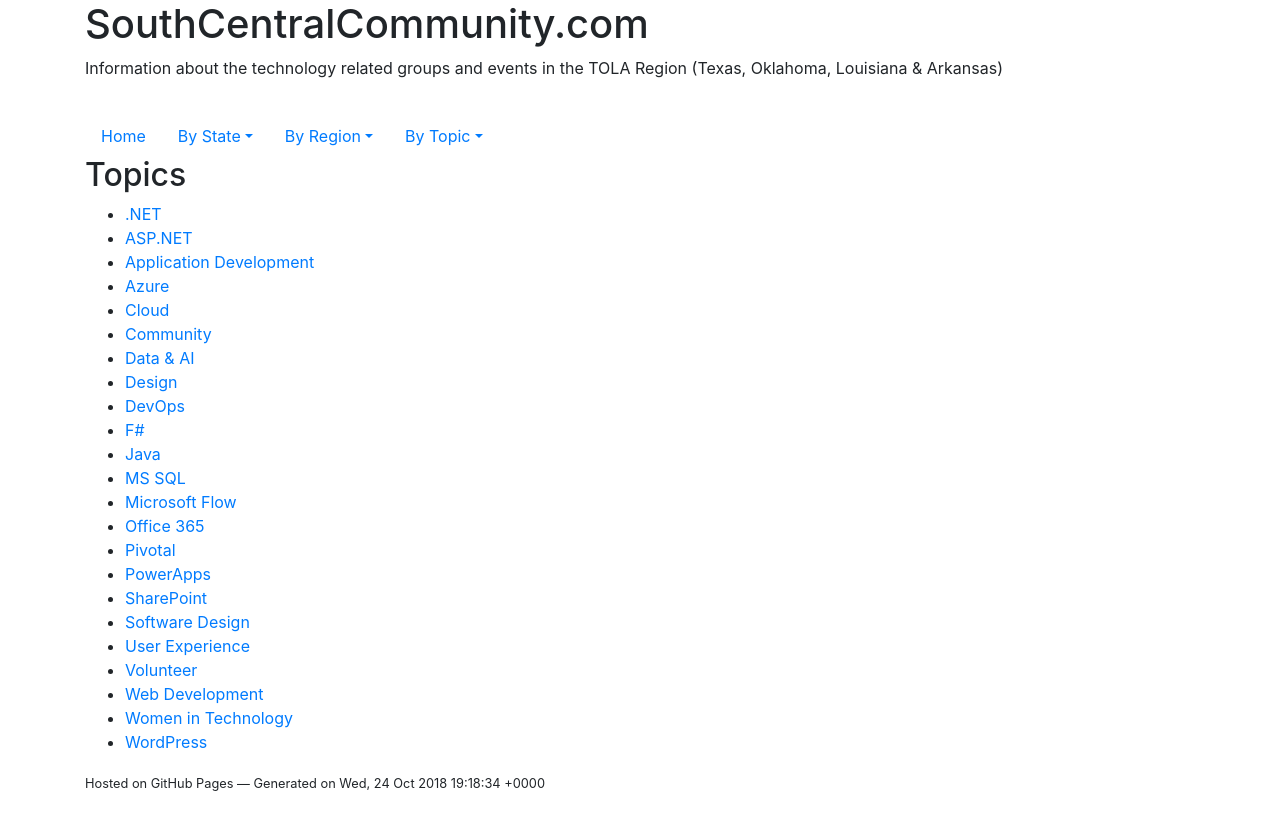
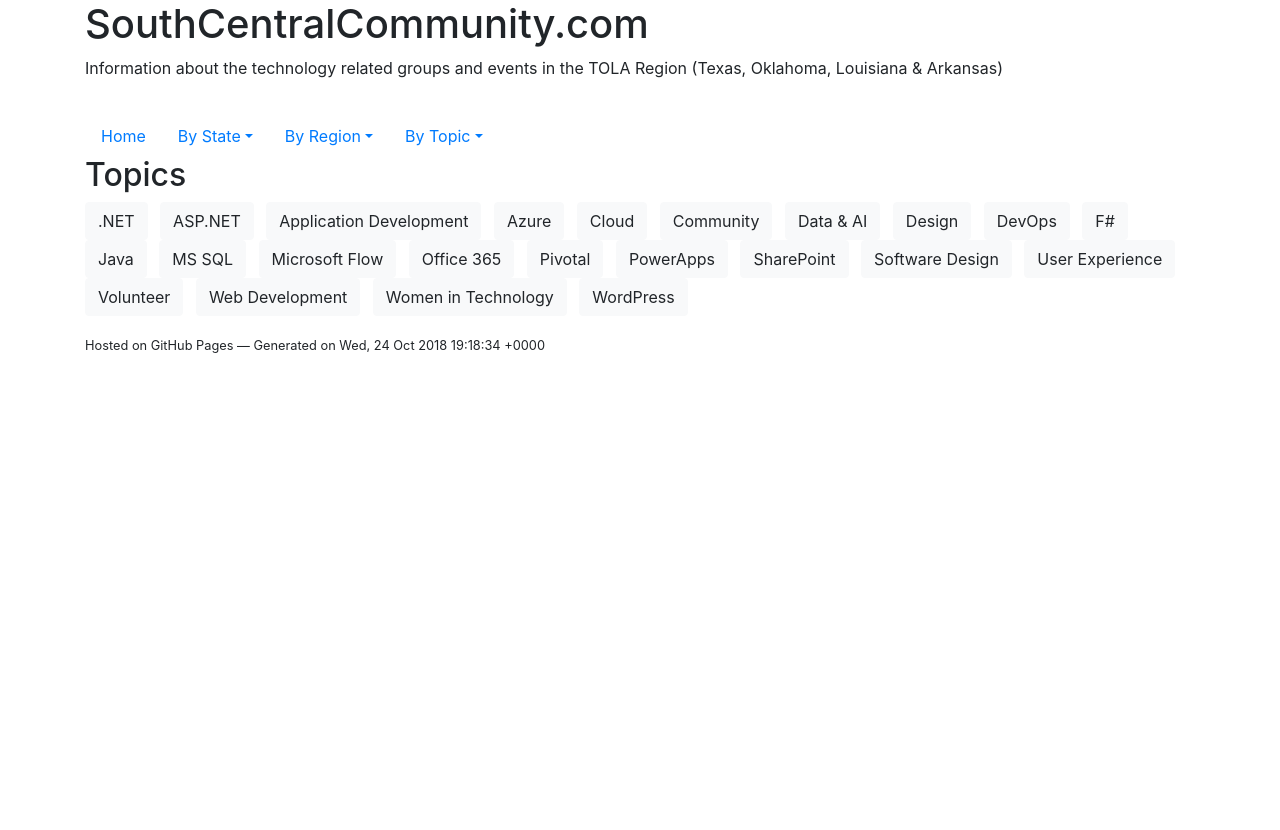
Before and after one commit to southcentralcommunity/southcentralcommunity.github.io, a Jekyll site: the page built from topics.md, in a window 1280 px wide. Shown: the top 830 px of the page. Built offline with Jekyll 4.4.1, drawn with Linux system fonts in a browser that asks for light colours.

Commit message:
inline list

```diff
--- a/_layouts/topics.html
+++ b/_layouts/topics.html
@@ -6,11 +6,11 @@ layout: default
 
 {{ content }}
 
-<ul class="topic-list">
+<ul class="topic-list list-inline">
     {% assign sortedTopics = site.topics | sort: 'title' %}
     {% for topic in sortedTopics %}
-    <li>
-      <a href="{{ topic.url }}">{{ topic.title }}</a>
+    <li class="list-inline-item">
+      <a type="button" class="btn btn-light btn-block" href="{{ topic.url }}">{{ topic.title }}</a>
     </li>
     {% endfor %}
 </ul>
```
